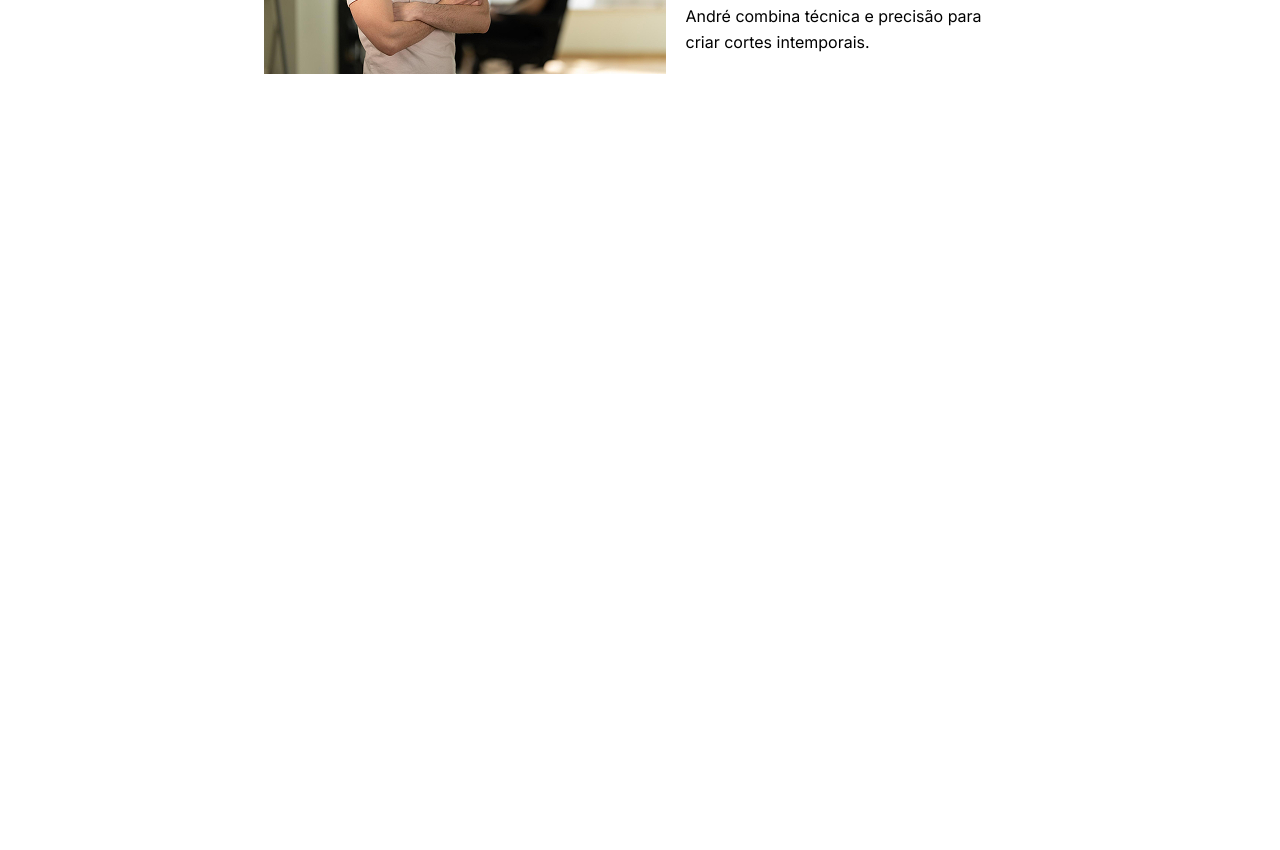
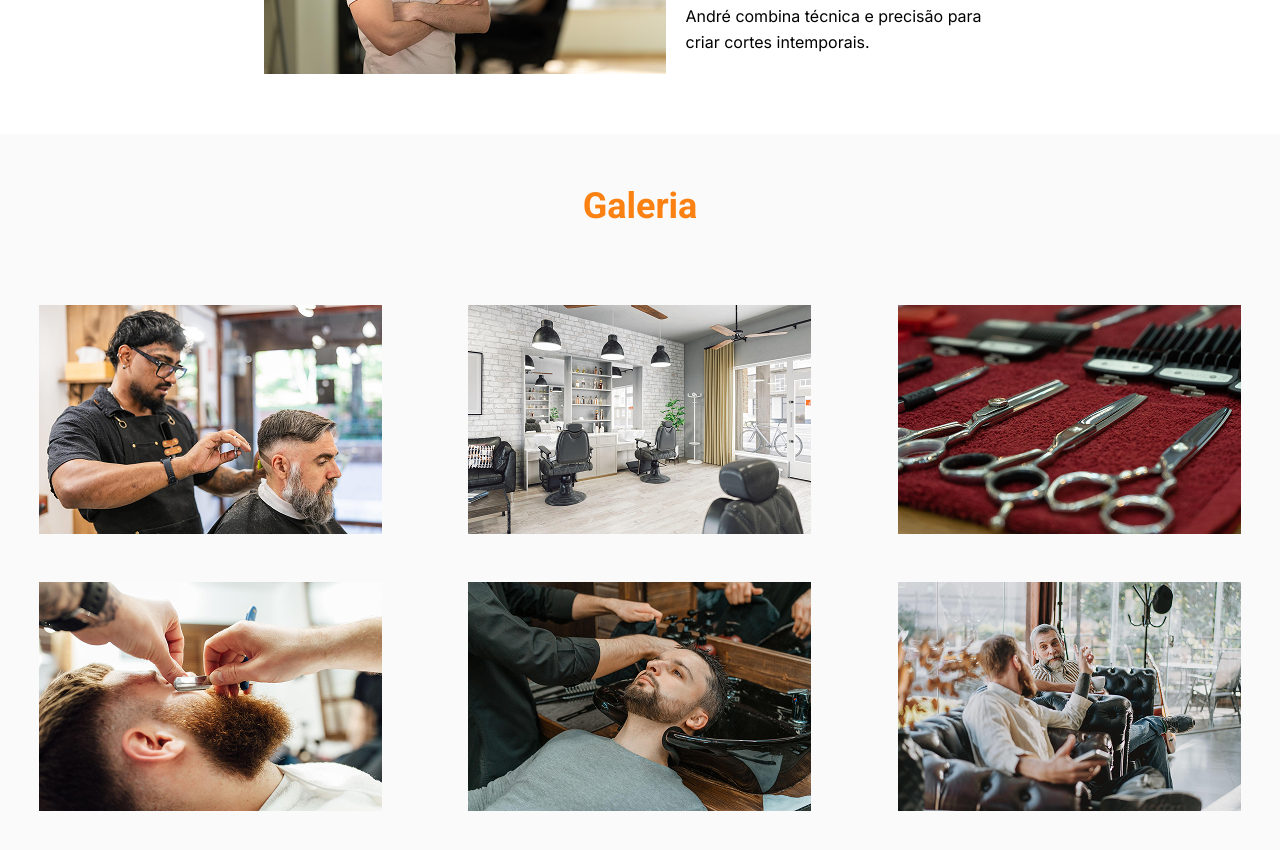
Before and after one commit to Shingunwook/barbershop, a Next.js app: page / in a window 1280 px wide. Shown: the part 3100-3950 px from the top of the page. Before the commit the page ends 3234 px from the top, so only its background shows below. Built offline with nearby package versions, Linux system fonts and the light colour scheme; a web font is replaced by a local one.

Commit message:
Add Gallery section

```diff
--- a/src/app/page.js
+++ b/src/app/page.js
@@ -3,6 +3,7 @@ import Hero from "../components/Hero";
 import About from "../components/About";
 import Services from "../components/Services";
 import Barbers from "../components/Barbers";
+import Gallery from "../components/Gallery";
 
 export default function Home() {
   return (
@@ -12,6 +13,7 @@ export default function Home() {
       <About/>
       <Services/>
       <Barbers/>
+      <Gallery/>
     </>
   );
 }
--- a/src/components/Gallery.jsx
+++ b/src/components/Gallery.jsx
@@ -0,0 +1,122 @@
+import Image from "next/image";
+
+const images = [
+  "/gallery/Gal-1.jpg",
+  "/gallery/Gal-2.jpg",
+  "/gallery/Gal-3.jpg",
+  "/gallery/Gal-4.jpg",
+  "/gallery/Gal-5.jpg",
+  "/gallery/Gal-6.jpg",
+];
+
+export default function Gallery() {
+  return (
+    <section
+      id="galeria"
+      className="
+        bg-[#FAFAFA]
+        pt-[45px]
+        pb-[100px]
+      "
+    >
+      <div className="max-w-7xl mx-auto px-5">
+
+        <h2
+          className="
+            text-center
+            font-roboto
+            text-[36px]
+            font-bold
+            text-[#FA8112]
+            mb-[72px]
+          "
+        >
+          Galeria
+        </h2>
+
+
+        <div
+            className="
+                grid
+
+                grid-cols-1
+                md:grid-cols-2
+                xl:grid-cols-3
+
+                justify-items-center
+
+                gap-x-8
+                gap-y-8
+
+                lg:gap-x-12
+                lg:gap-y-12
+            "
+        >
+          {images.map((image, index) => (
+
+            <div
+                className="
+                    group
+                    relative
+
+                    w-full
+                    max-w-[343px]
+
+                    aspect-[343/229]
+
+                    overflow-hidden
+
+                    cursor-pointer
+
+                    transition-all
+                    duration-500
+
+                    hover:-translate-y-2
+                    hover:shadow-2xl
+                "
+            >
+
+              <Image
+                src={image}
+                alt={`Gallery ${index + 1}`}
+                fill
+                sizes="
+                  (max-width: 640px) 100vw,
+                  (max-width: 1024px) 50vw,
+                  343px
+                "
+                className="
+                  object-cover
+
+                  transition-transform
+                  duration-500
+
+                  group-hover:scale-105
+                "
+              />
+
+              <div
+                className="
+                  absolute
+                  inset-0
+
+                  bg-blue-600
+
+                  opacity-0
+
+                  transition-opacity
+                  duration-500
+
+                  group-hover:opacity-25
+                "
+              />
+
+            </div>
+
+          ))}
+        </div>
+
+      </div>
+    </section>
+  );
+}
```
